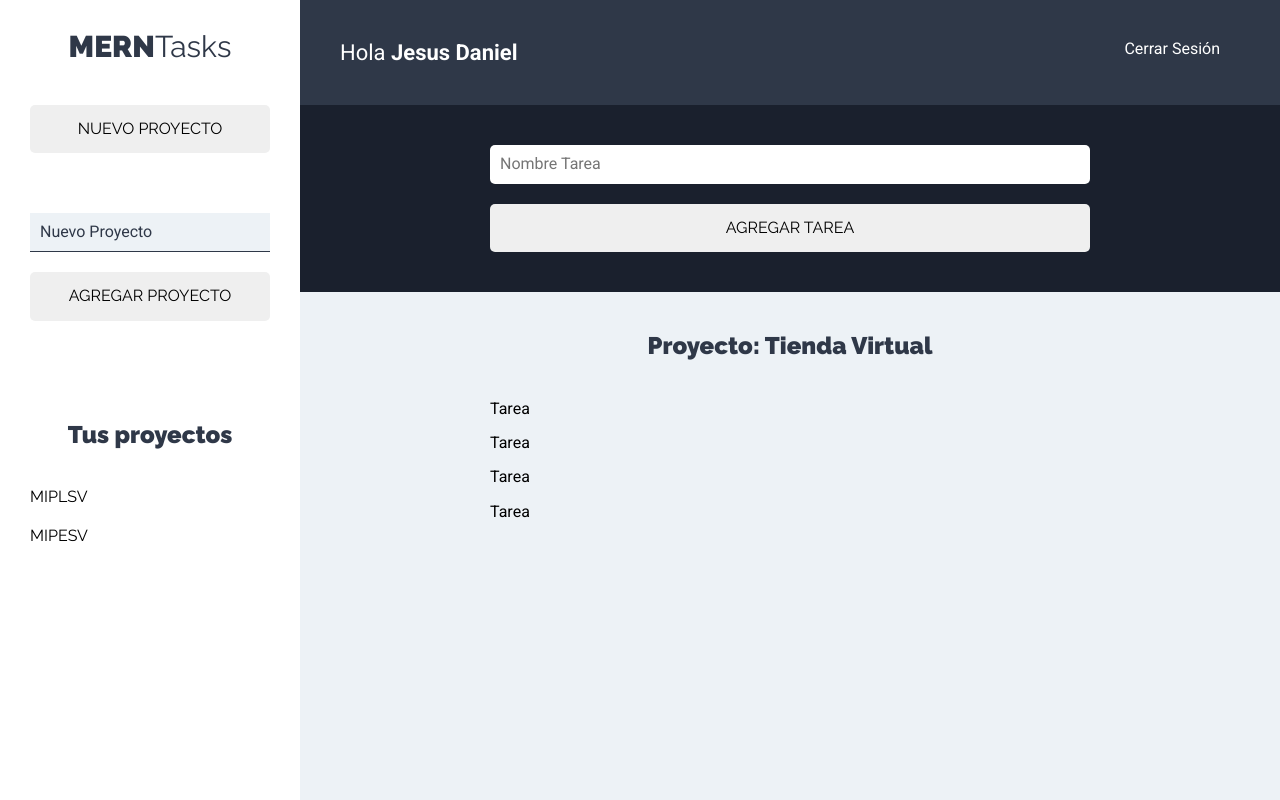
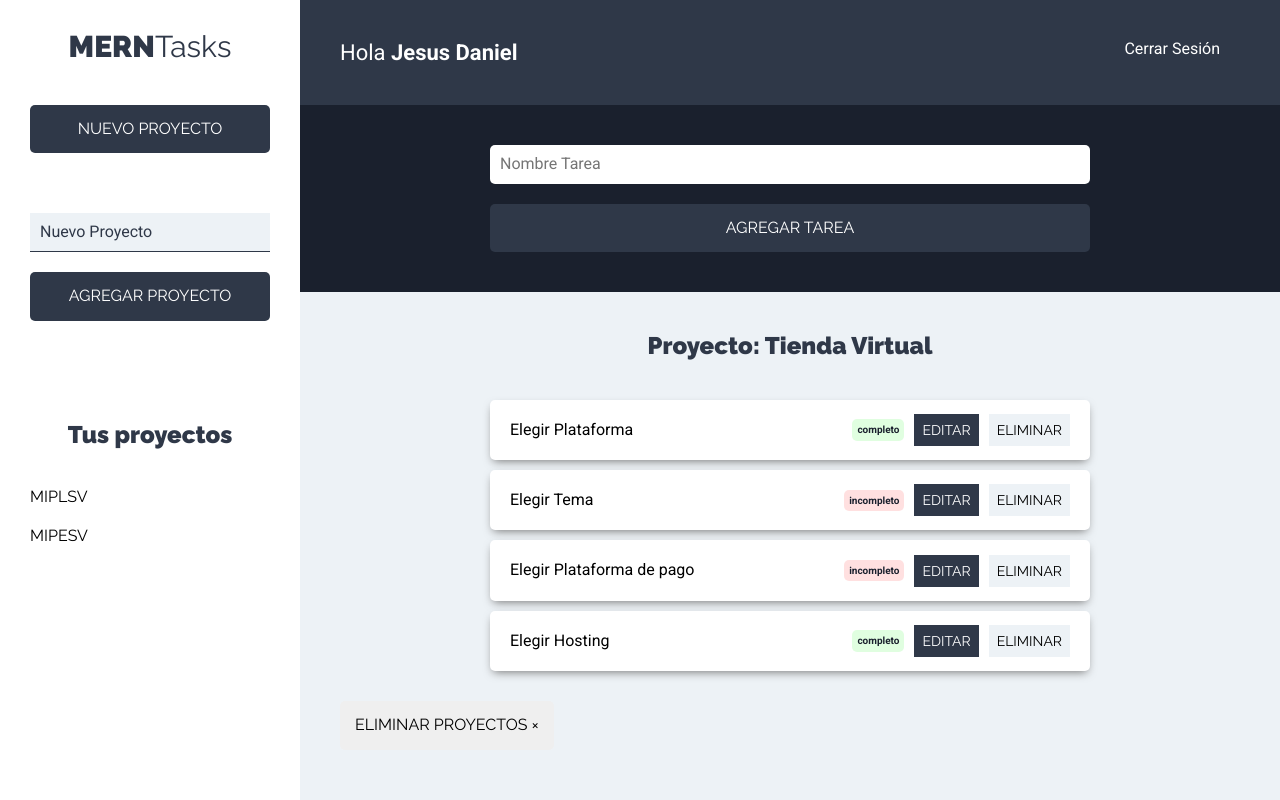
Before and after one commit to iath-dev/MERNTasks, a React (Create React App) app: page /projects in a window 1280 px wide. Built offline with nearby package versions, Linux system fonts and the light colour scheme.

Commit message:
199. Trabajando con la Interfaz de Tareas

```diff
--- a/src/components/task/index.jsx
+++ b/src/components/task/index.jsx
@@ -2,7 +2,20 @@ import React from 'react';
 
 const Task = ({ task }) => {
     return (
-        <p>Tarea</p>
+        <li className="tarea sombra">
+            <p>{task.name}</p>
+            <div className="estado">
+                {task.state ? (
+                    <button type="button" className="completo">completo</button>
+                ) : (
+                    <button type="button" className="incompleto">incompleto</button>
+                )}
+            </div>
+            <div className="acciones">
+                <button type="button" className="btn btn-primario">editar</button>
+                <button type="button" className="btn btn-secundario">eliminar</button>
+            </div>
+        </li>
      );
 }
 
--- a/src/containers/tasks/index.jsx
+++ b/src/containers/tasks/index.jsx
@@ -18,6 +18,12 @@ const TasksList = () => {
                     ))
                 )}
             </ul>
+            <button
+                type="button"
+                className="btn btn-eliminar"
+            >
+                Eliminar Proyectos &times;
+            </button>
         </div>
      );
 }
--- a/src/forms/project/index.jsx
+++ b/src/forms/project/index.jsx
@@ -20,7 +20,7 @@ const NewProject = () => {
         <React.Fragment>
             <button
                 type="button"
-                className="btn btn-block btn-primary"
+                className="btn btn-block btn-primario"
             >
                 nuevo proyecto
             </button>
@@ -35,7 +35,7 @@ const NewProject = () => {
                 />
                 <input
                     type="submit"
-                    className="btn btn-primary btn-block"
+                    className="btn btn-primario btn-block"
                     value="Agregar Proyecto"
                 />
             </form>
--- a/src/forms/tasks/index.jsx
+++ b/src/forms/tasks/index.jsx
@@ -15,7 +15,7 @@ const NewTasks = () => {
                 <div className="contenedor-input">
                     <input
                         type="submit"
-                        className="btn btn-primary btn-submit btn-block"
+                        className="btn btn-primario btn-submit btn-block"
                         value="agregar tarea"
                         name="name"
                     />
```
